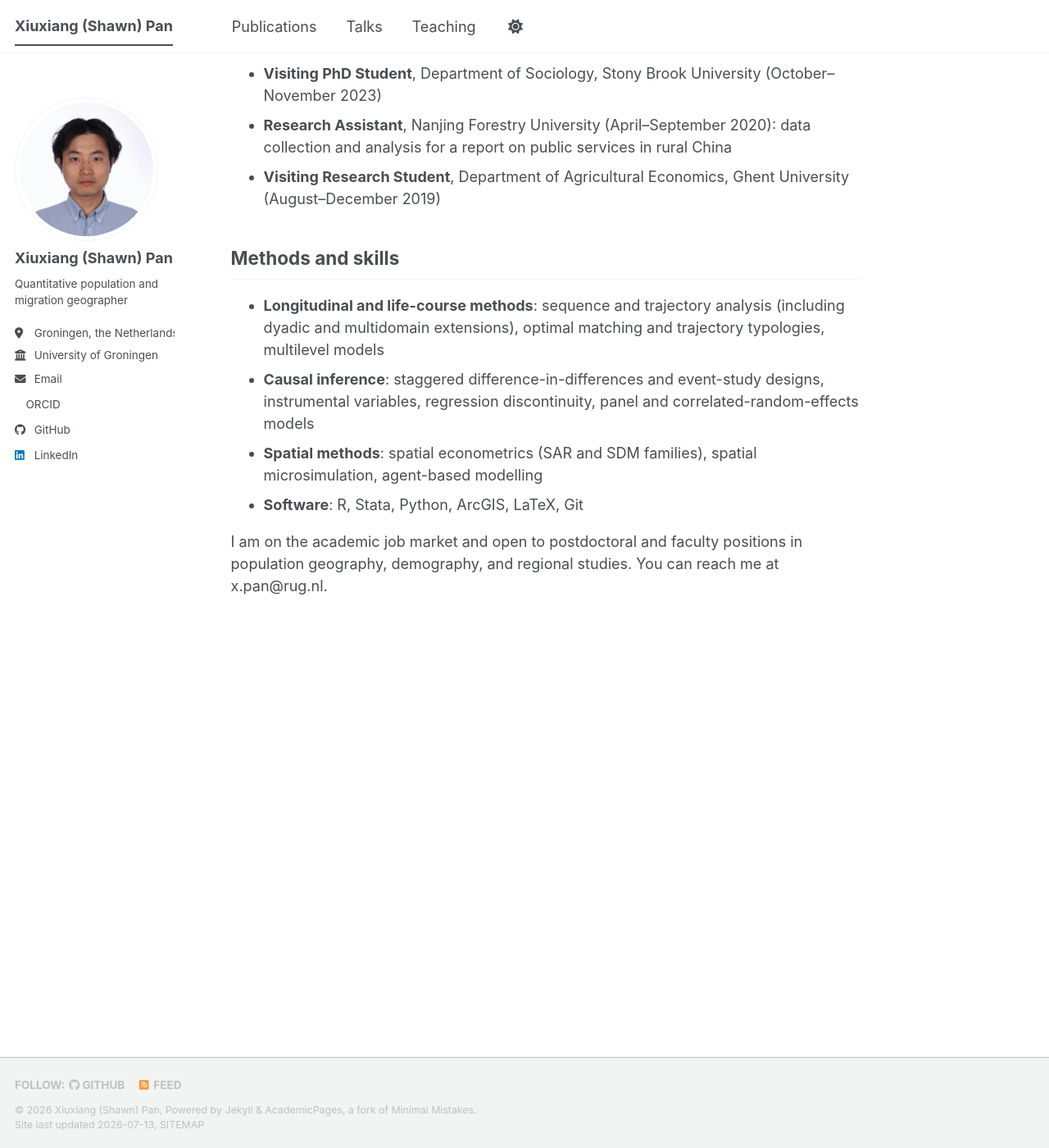
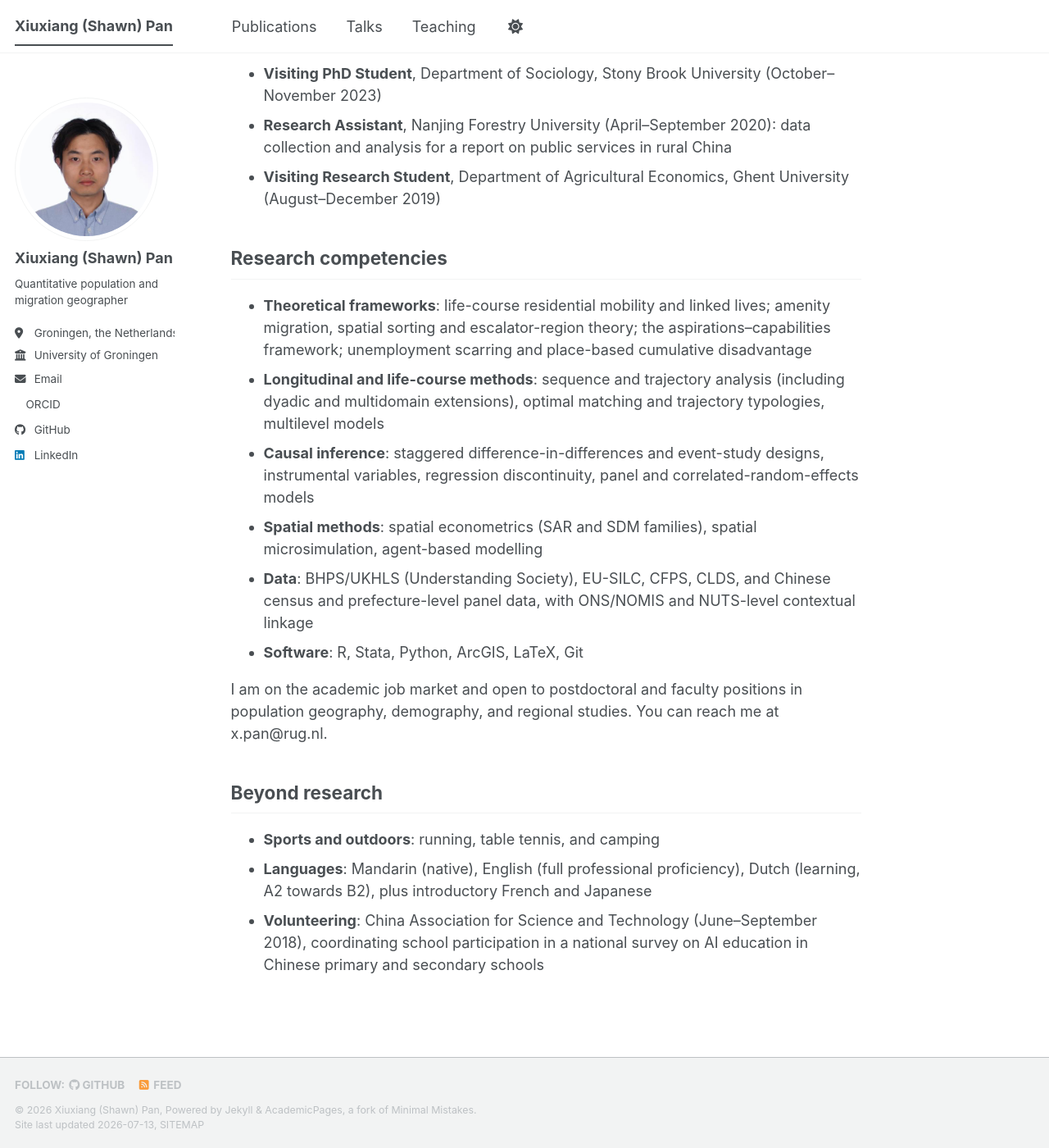
Before and after one commit to PShawn00/pshawn00.github.io, a Jekyll site: the page built from _pages/about.md, in a window 1280 px wide and 1400 px high, scrolled down 1002 px. Shown: the whole window at 82% size. Built offline with Jekyll 4.4.1, drawn with Linux system fonts in a browser that asks for light colours; a style sheet for code colours, icons or effects is not loaded.

Commit message:
Expand competencies with frameworks and data, add beyond research section

```diff
--- a/_pages/about.md
+++ b/_pages/about.md
@@ -27,11 +27,19 @@ My empirical work uses longitudinal and panel data, causal-inference designs, se
 - **Research Assistant**, Nanjing Forestry University (April–September 2020): data collection and analysis for a report on public services in rural China
 - **Visiting Research Student**, Department of Agricultural Economics, Ghent University (August–December 2019)
 
-## Methods and skills
+## Research competencies
 
+- **Theoretical frameworks**: life-course residential mobility and linked lives; amenity migration, spatial sorting and escalator-region theory; the aspirations–capabilities framework; unemployment scarring and place-based cumulative disadvantage
 - **Longitudinal and life-course methods**: sequence and trajectory analysis (including dyadic and multidomain extensions), optimal matching and trajectory typologies, multilevel models
 - **Causal inference**: staggered difference-in-differences and event-study designs, instrumental variables, regression discontinuity, panel and correlated-random-effects models
 - **Spatial methods**: spatial econometrics (SAR and SDM families), spatial microsimulation, agent-based modelling
+- **Data**: BHPS/UKHLS (Understanding Society), EU-SILC, CFPS, CLDS, and Chinese census and prefecture-level panel data, with ONS/NOMIS and NUTS-level contextual linkage
 - **Software**: R, Stata, Python, ArcGIS, LaTeX, Git
 
 I am on the academic job market and open to postdoctoral and faculty positions in population geography, demography, and regional studies. You can reach me at x.pan@rug.nl.
+
+## Beyond research
+
+- **Sports and outdoors**: running, table tennis, and camping
+- **Languages**: Mandarin (native), English (full professional proficiency), Dutch (learning, A2 towards B2), plus introductory French and Japanese
+- **Volunteering**: China Association for Science and Technology (June–September 2018), coordinating school participation in a national survey on AI education in Chinese primary and secondary schools
```
